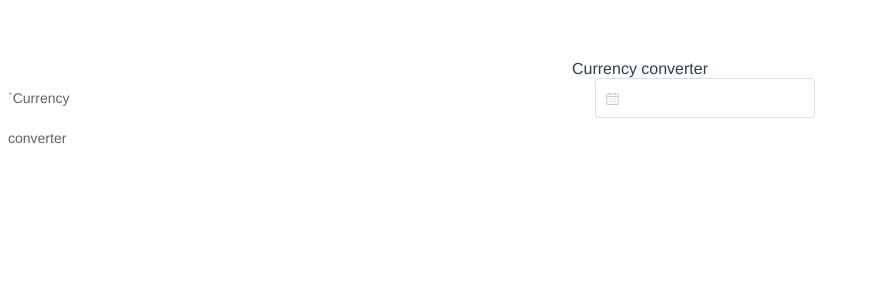
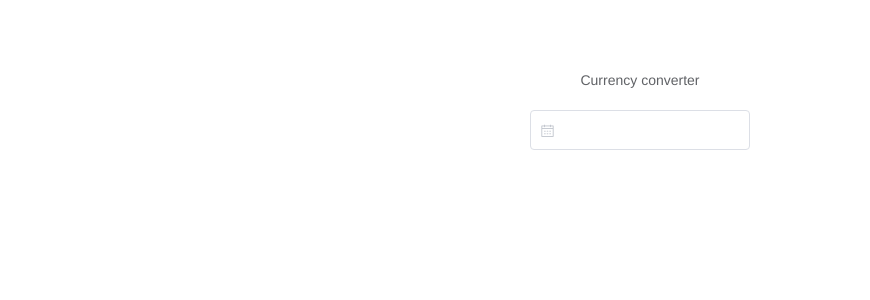
Before and after one commit to agnesliszka/nbp_currency_converter, a Vue app: page / in a window 1280 px wide. Shown: the top 300 px of the page, without its empty margins (0-870 px from the left). Built offline with nearby package versions, Linux system fonts and the light colour scheme.

Commit message:
Add axios and delete unrequired data

```diff
--- a/package.json
+++ b/package.json
@@ -8,6 +8,7 @@
     "lint": "vue-cli-service lint"
   },
   "dependencies": {
+    "axios": "^0.21.1",
     "core-js": "^3.6.5",
     "element-ui": "^2.15.1",
     "vue": "^2.6.11",
--- a/src/components/CurrencyConverter.vue
+++ b/src/components/CurrencyConverter.vue
@@ -1,8 +1,7 @@
 <template>
   <div class="currencyConverter">
-    <div>Currency converter</div>
-    <el-form label-position="left" label-width="130px">
-      <el-form-item label="`Currency converter">
+    <el-form label-position="top" label-width="130px">
+      <el-form-item label="Currency converter">
         <el-date-picker v-model="date" type="date" format="dd-MMM-yyyy">
         </el-date-picker>
       </el-form-item>
```
Also changed, not shown: 1 other file (tests, documents, lock files or other folders).
